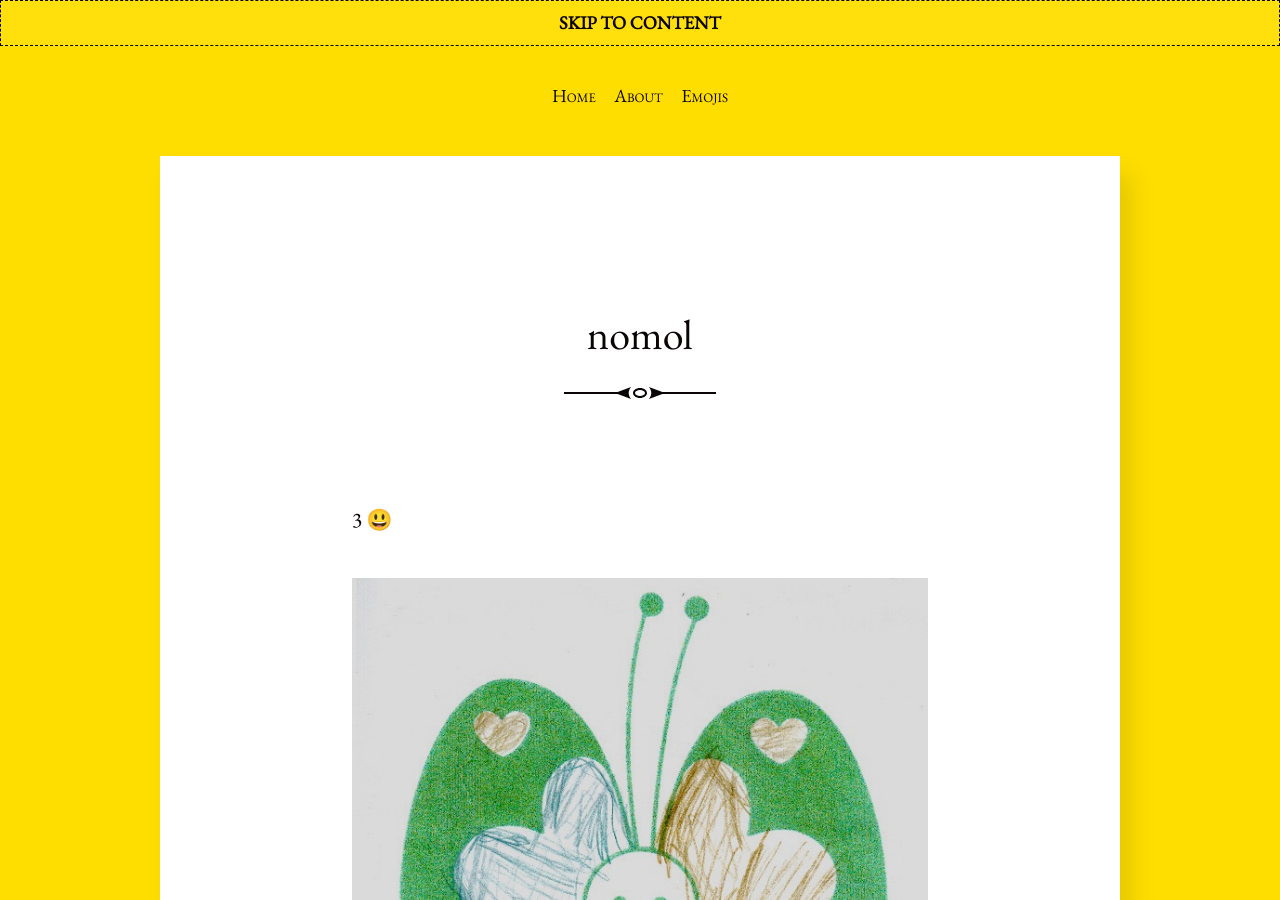
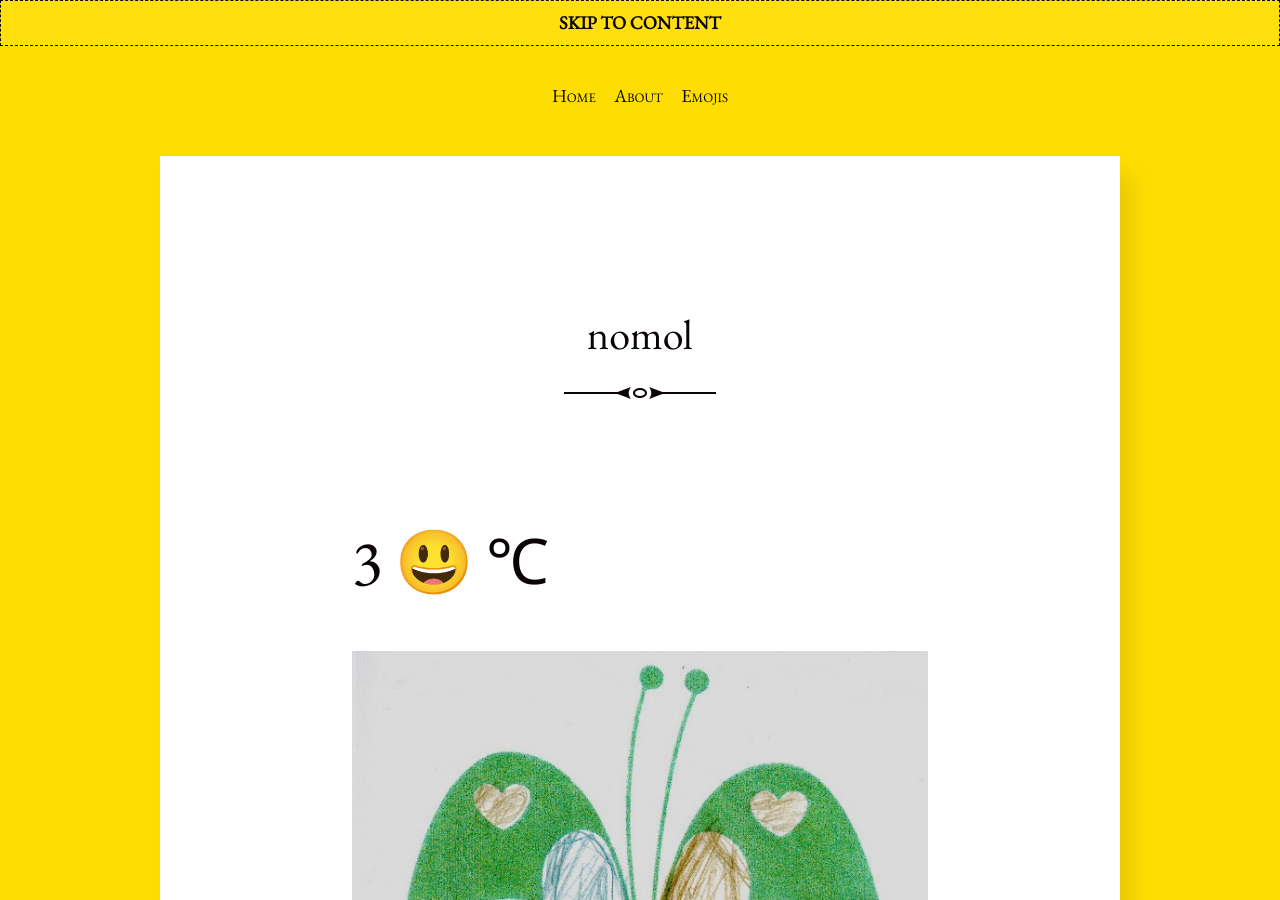
Before and after one commit to DonCorleone/website-neva, a Jekyll site: the page built from _posts/2020-06-04-nomol.md, in a window 1280 px wide and 900 px high. Built offline with Jekyll 4.4.1, drawn with Linux system fonts in a browser that asks for light colours; emoji names are drawn with the system emoji font; a script that is not in the unit is left out.

```diff
--- a/_posts/2020-06-04-nomol.md
+++ b/_posts/2020-06-04-nomol.md
@@ -4,7 +4,7 @@ title: nomol
 date: 2020-06-04T17:50:41.269Z
 author: neva
 ---
-3 😃
+# 3 😃 ℃
 
 ![](/assets/uploads/20200601.jpg)
 
```
